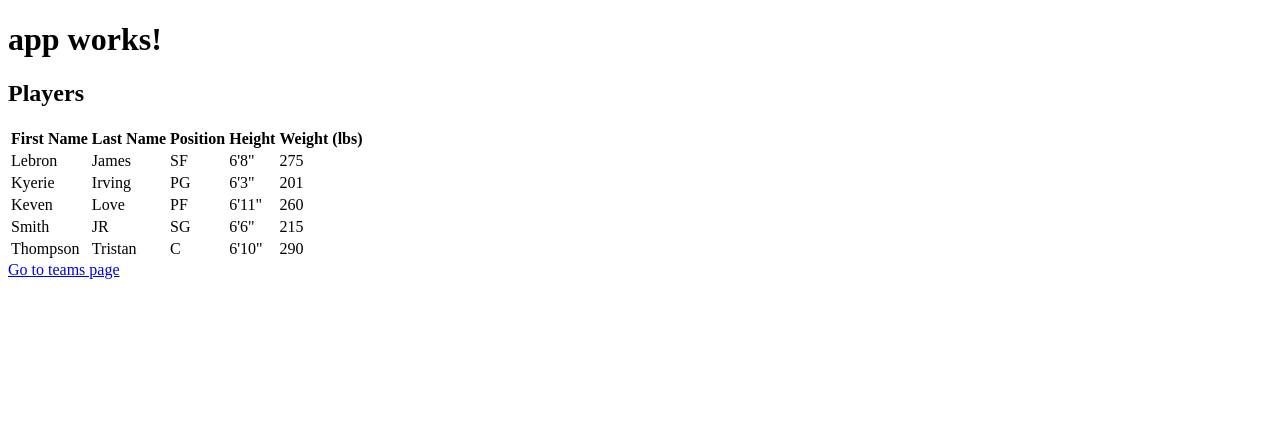
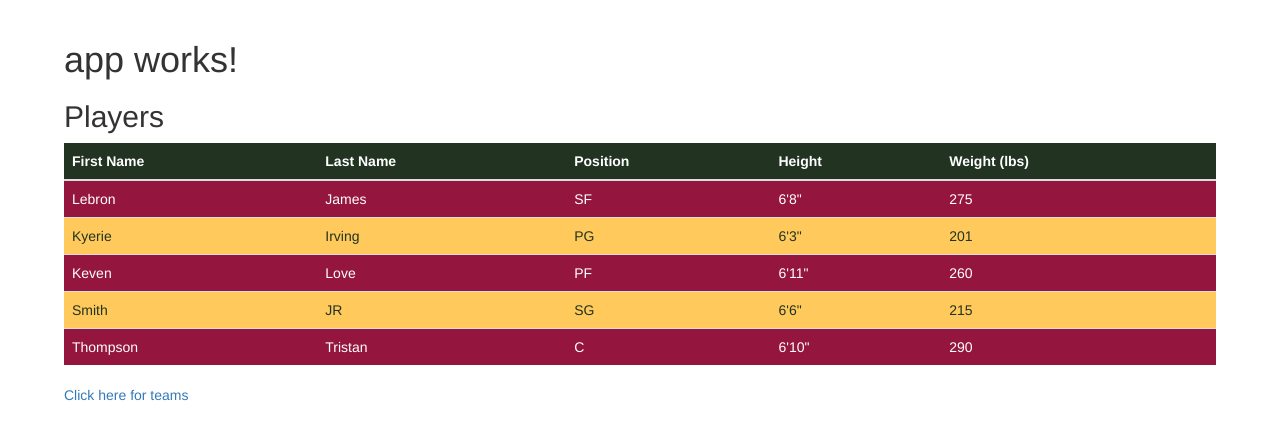
Before and after one commit to laurentiu-miu/angular2tutorial, an Angular app: page / in a window 1280 px wide. Shown: the top 440 px of the page. Built offline with nearby package versions, Linux system fonts and the light colour scheme.

Commit message:
Learn Angular 2 with Me (Part 6) - Basic App Component and Presentation https://www.youtube.com/watch?v=np7rZUob-CY

```diff
--- a/src/app/app.component.html
+++ b/src/app/app.component.html
@@ -2,4 +2,3 @@
   {{title}}
 </h1>
 <router-outlet></router-outlet>
-<a routerLink="/teams">Go to teams page</a>
--- a/src/app/players/player-list/player-list.component.css
+++ b/src/app/players/player-list/player-list.component.css
@@ -0,0 +1,23 @@
+.table-striped tr {
+  color: #FFF;
+}
+.table-striped thead tr {
+  background: #232;
+}
+
+.table-striped tbody tr:nth-of-type(odd) {
+  background: #94163F;
+}
+
+.table-striped tbody tr:nth-of-type(odd):hover {
+  background: #AF163F;
+}
+
+.table-striped tbody tr:nth-of-type(even) {
+  background: #FFCA5B;
+  color: #232;
+}
+
+.table-striped tbody tr:nth-of-type(even):hover {
+  background: #FFDC5B;
+}
--- a/src/app/players/player-list/player-list.component.html
+++ b/src/app/players/player-list/player-list.component.html
@@ -1,5 +1,6 @@
 <h2>Players</h2>
-<table>
+<table class="table table-striped table-hover">
+  <thead>
     <tr>
       <th>First Name</th>
       <th>Last Name</th>
@@ -7,6 +8,8 @@
       <th>Height</th>
       <th>Weight (lbs)</th>
     </tr>
+  </thead>
+  <tbody>
     <tr *ngFor="let player of listOfPlayer">
       <td>{{player.firstName}}</td>
       <td>{{player.lastName}}</td>
@@ -14,4 +17,9 @@
       <td>{{player.height}}</td>
       <td>{{player.weight}}</td>
     </tr>
+  </tbody>
 </table>
+
+<p>
+  <a routerLink="/teams">Click here for teams</a>
+</p>
--- a/src/app/teams/team-list/team-list.component.css
+++ b/src/app/teams/team-list/team-list.component.css
@@ -0,0 +1,13 @@
+.table-striped thead tr {
+  background: #232;
+  color: #FFF;
+}
+
+.table-striped tbody tr:nth-of-type(odd) {
+  background: #006BB6;
+  color: #FFF;
+}
+
+.table-striped tbody tr:nth-of-type(odd):hover {
+  background: #0069EE;
+}
--- a/src/app/teams/team-list/team-list.component.html
+++ b/src/app/teams/team-list/team-list.component.html
@@ -1,6 +1,6 @@
 <h2>Teams</h2>
-
-<table>
+<table class="table table-striped table-hover">
+  <thead>
     <tr>
       <th>Team Name</th>
       <th>Wins</th>
@@ -8,6 +8,8 @@
       <th>Winning %</th>
       <th>Games Behind</th>
     </tr>
+  </thead>
+  <tbody>
     <tr *ngFor="let team of listOfTeams">
       <td>{{team.teamName}}</td>
       <td>{{team.numberOfWins}}</td>
@@ -15,4 +17,8 @@
       <td>{{team.winPercentage}}</td>
       <td>{{team.gamesBehind}}</td>
     </tr>
+  </tbody>
 </table>
+<p>
+  <a routerLink="/players">Click here for players</a>
+</p>
--- a/src/index.html
+++ b/src/index.html
@@ -7,8 +7,17 @@
 
   <meta name="viewport" content="width=device-width, initial-scale=1">
   <link rel="icon" type="image/x-icon" href="favicon.ico">
+  <link rel="stylesheet" href="https://maxcdn.bootstrapcdn.com/bootstrap/3.3.7/css/bootstrap.min.css" integrity="sha384-BVYiiSIFeK1dGmJRAkycuHAHRg32OmUcww7on3RYdg4Va+PmSTsz/K68vbdEjh4u" crossorigin="anonymous">
 </head>
 <body>
   <app-root>Loading...</app-root>
+  <script
+    src="https://code.jquery.com/jquery-3.2.1.min.js"
+    integrity="sha256-hwg4gsxgFZhOsEEamdOYGBf13FyQuiTwlAQgxVSNgt4="
+    crossorigin="anonymous"></script>
+  <script src="https://maxcdn.bootstrapcdn.com/bootstrap/3.3.7/js/bootstrap.min.js"
+          integrity="sha384-Tc5IQib027qvyjSMfHjOMaLkfuWVxZxUPnCJA7l2mCWNIpG9mGCD8wGNIcPD7Txa"
+          crossorigin="anonymous"></script>
+
 </body>
 </html>
--- a/src/styles.css
+++ b/src/styles.css
@@ -1 +1,6 @@
 /* You can add global styles to this file, and also import other style files */
+body {
+  padding: 20px 0;
+  margin: 0 auto;
+  max-width: 90%;
+}
```
Lines whose indentation alone changed are shown as unchanged.
